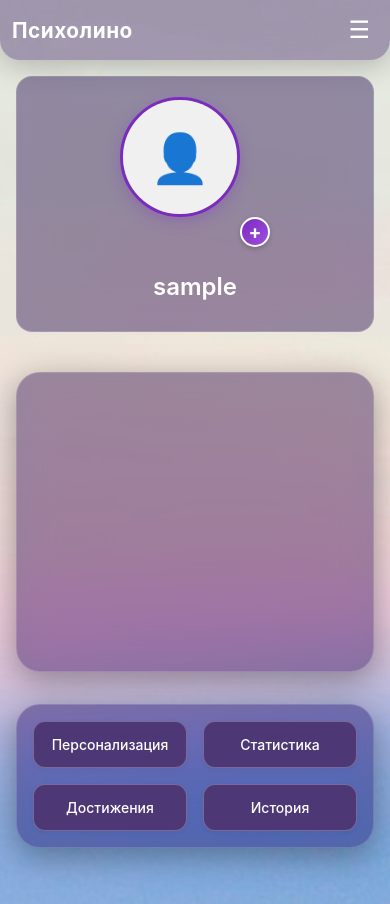
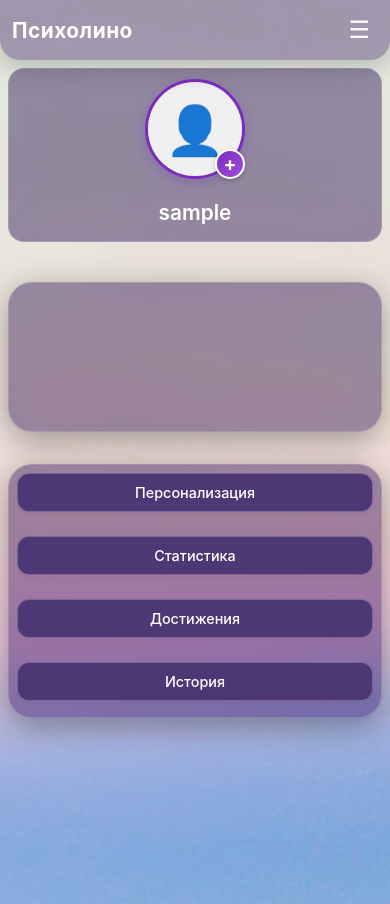
Before and after one commit to AlexHalla/siteSurvey, a React (Create React App) app: page /profile in a window 390 px wide. Built offline with nearby package versions, Linux system fonts and the light colour scheme; sample sign-in values are in the browser's storage.

Commit message:
Profile adaptation

```diff
--- a/src/components/Profile/Profile.module.css
+++ b/src/components/Profile/Profile.module.css
@@ -369,15 +369,19 @@
     padding: 1rem;
   }
 
-  .sectionsList {
+  .leftPanel {
     width: 100%;
-    flex-direction: row;
-    flex-wrap: wrap;
   }
 
-  .sectionItem {
-    flex: 1;
-    min-width: 120px;
+  .userInfoContainer {
+    width: 100%;
+    padding: 15px;
+  }
+
+  .avatarUploadWrapper {
+    width: 120px;
+    height: 120px;
+    margin: 0 auto;
   }
 
   .avatarContainer {
@@ -387,15 +391,47 @@
 
   .username {
     font-size: 1.5rem;
+    padding: 8px 15px;
+  }
+
+  .rightPanel {
+    flex-direction: column;
+    width: 100%;
+  }
+
+  .sectionsList {
+    width: 100%;
+    flex-direction: row;
+    flex-wrap: wrap;
+    padding: 0.5rem;
+  }
+
+  .sectionItem {
+    flex: 1;
+    min-width: 120px;
+    padding: 10px;
+    font-size: 0.9rem;
   }
 
   .contentPanel {
     margin-left: 0;
     margin-top: 1rem;
+    width: 100%;
   }
 
   .panelContent {
+    position: relative;
     padding: 1.5rem;
+    transform: none;
+    width: 100%;
+    height: auto;
+    margin-top: 1rem;
+    display: none;
+  }
+
+  .panelContent.active {
+    transform: none;
+    display: block;
   }
 
   .panelHeader {
@@ -415,4 +451,85 @@
   .formLabel {
     font-size: 15px;
   }
+
+  .backgroundSelection {
+    justify-content: center;
+  }
+
+  .backgroundOption {
+    width: 80px;
+    height: 50px;
+  }
+
+  .achievementsSection {
+    min-height: 200px;
+    padding: 1rem;
+  }
 }
+
+@media (max-width: 480px) {
+  .profileContainer {
+    padding: 0.5rem;
+  }
+
+  .userInfoContainer {
+    padding: 10px;
+  }
+
+  .avatarUploadWrapper {
+    width: 100px;
+    height: 100px;
+  }
+
+  .avatarContainer {
+    width: 100px;
+    height: 100px;
+  }
+
+  .username {
+    font-size: 1.3rem;
+    padding: 6px 12px;
+  }
+
+  .sectionsList {
+    flex-direction: column;
+  }
+
+  .sectionItem {
+    min-width: auto;
+    width: 100%;
+    margin-bottom: 0.5rem;
+  }
+
+  .panelContent {
+    padding: 1rem;
+  }
+
+  .panelHeader {
+    font-size: 1.2rem;
+  }
+
+  .formInput, .formTextarea {
+    padding: 10px;
+    font-size: 14px;
+  }
+
+  .saveButton {
+    padding: 10px;
+    font-size: 14px;
+  }
+
+  .formLabel {
+    font-size: 14px;
+  }
+
+  .backgroundOption {
+    width: 70px;
+    height: 45px;
+  }
+
+  .achievementsSection {
+    min-height: 150px;
+    padding: 0.8rem;
+  }
+}
--- a/src/components/Profile/ProfileForm.js
+++ b/src/components/Profile/ProfileForm.js
@@ -7,6 +7,9 @@ const ProfileForm = ({ user }) => {
   const [selectedBackground, setSelectedBackground] = useState(null);
   const [isAvatarMenuOpen, setIsAvatarMenuOpen] = useState(false);
   const fileInputRef = useRef(null);
+
+  // Check if device is mobile
+  const isMobile = window.innerWidth <= 768;
 
   // Load saved background from localStorage on component mount
   React.useEffect(() => {
@@ -234,6 +237,21 @@ const ProfileForm = ({ user }) => {
           ))}
         </div>
 
+        {/* For mobile, show content below each button */}
+        {isMobile ? (
+          <div className={styles.contentPanel}>
+            {sections.map((section) => (
+              activeSection === section.id && (
+                <div
+                  key={section.id}
+                  className={`${styles.panelContent} ${activeSection === section.id ? styles.active : ''}`}
+                >
+                  {renderSectionContent(section.id)}
+                </div>
+              )
+            ))}
+          </div>
+        ) : (
           <div className={styles.contentPanel}>
             {sections.map((section) => (
               <div
@@ -244,6 +262,7 @@ const ProfileForm = ({ user }) => {
               </div>
             ))}
           </div>
+        )}
       </div>
     </div>
   );
```
Lines whose indentation alone changed are shown as unchanged.
